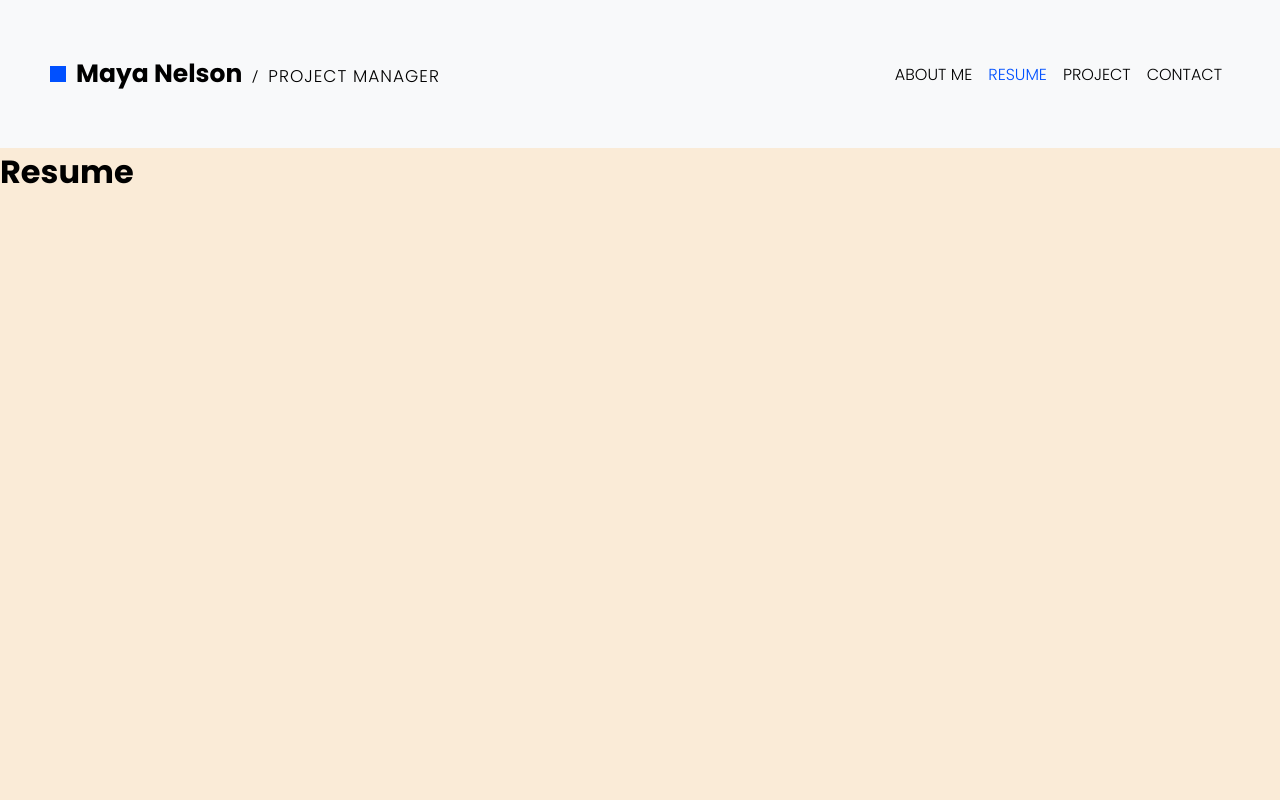
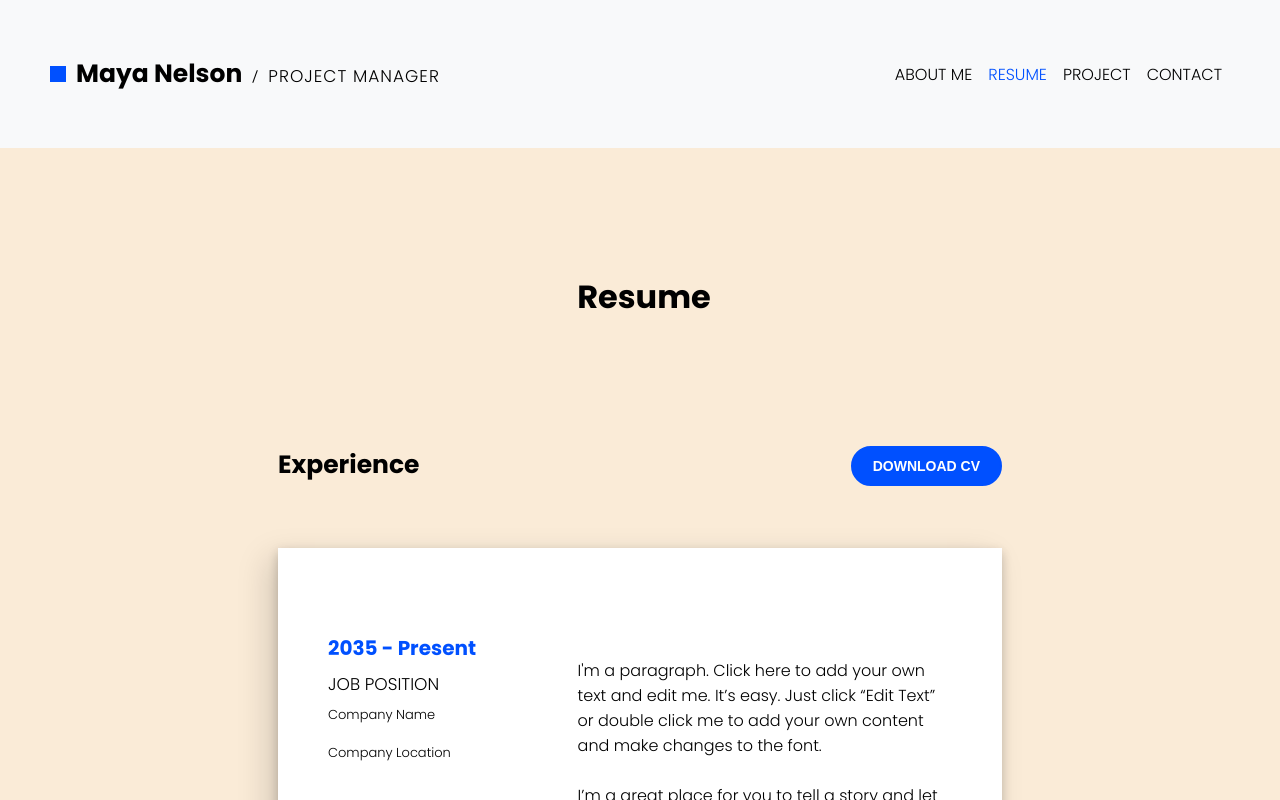
Before and after one commit to Nganha203/Porfolio, a React (Vite) app: page / in a window 1280 px wide. Both pictures are taken after a click on the element "RESUME". Shown: the top 800 px of the page. Built offline with nearby package versions, Linux system fonts and the light colour scheme.

Commit message:
Task4: Build page resume

```diff
--- a/src/component/Resume/Resume.jsx
+++ b/src/component/Resume/Resume.jsx
@@ -1,11 +1,129 @@
+import './resume.css'
+
 const Resume = () => {
+
+    const time_experience = ['2035 - Present', '2035 - 2035']
+    const time_education = ['2035 - Present', '2024 - 2025']
+
     return <div className="resume-page page">
         <div className="container">
             <div className="resume-container">
-                <h1>Resume</h1>
+                <div className="title-page">
+                    <span className="square-title"></span>
+                    <h1>Resume</h1>
+                </div>
+                <div className='cover-experience'>
+                    <div className='experience'>
+                        <div className='group-experience'>
+                            <p>Experience</p>
+                            <button>DOWNLOAD CV</button>
+                        </div>
+                    </div>
+                    <div className='description'>
+                        {
+                            time_experience.map((item) => (
+                                <div className="description-group">
+                                    <div className='time-company'>
+                                        <p><strong>{item}</strong></p>
+                                        <p>JOB POSITION</p>
+                                        <p>Company Name</p>
+                                        <p>Company Location</p>
+                                    </div>
+                                    <div className='content'>
+                                        <p>I'm a paragraph. Click here to add your own text and edit me. It’s easy. Just click “Edit Text” or double click me to add your own content and make changes to the font.</p>
+                                        <p>I’m a great place for you to tell a story and let your users know a little more about you.</p>
+                                    </div>
+
+                                </div>
+                            ))
+                        }
+
+                    </div>
+                </div>
+                <div className='cover-education'>
+                    <div className='experience'>
+                        <div className='group-experience'>
+                            <p>Education</p>
+                        </div>
+                    </div>
+                    <div className='description'>
+                        {
+                            time_education.map((item) => (
+                                <div className="description-group">
+                                    <div className='time-company'>
+                                        <p><strong>{item}</strong></p>
+                                        <p>UNIVERSITY NAME</p>
+                                        <p>Degree Level</p>
+                                        <p>University Location</p>
+                                    </div>
+                                    <div className='content'>
+                                        <p>I'm a paragraph. Click here to add your own text and edit me. It’s easy. Just click “Edit Text” or double click me to add your own content and make changes to the font.</p>
+                                        <p>I’m a great place for you to tell a story and let your users know a little more about you.</p>
+                                    </div>
+
+                                </div>
+                            ))
+                        }
+
+                    </div>
+                </div>
+                <div className='cover-skill'>
+                    <div className='skills'>
+                        <div>
+                            <div className="title">
+                                <p> <strong>Professional skillset</strong> </p>
+                            </div>
+                            <div className="skills-content">
+
+                                <div>
+                                    <span className='square-title'></span>
+                                    <span className='text-skill'>Entrepreneurial Mindset</span>
+                                </div>
+                                <div>
+                                    <span className='square-title'></span>
+                                    <span className='text-skill'>Go-to-Market Planning</span>
+                                </div>
+                                <div>
+                                    <span className='square-title'></span>
+                                    <span className='text-skill'>Teamwork & Collaboration</span>
+                                </div>
+                                <div>
+                                    <span className='square-title'></span>
+                                    <span className='text-skill'>Digital Analytics</span>
+                                </div>
+
+                            </div>
+                        </div>
+
+                        <div>
+                            <div className="title">
+                                <p> <strong>Languages</strong> </p>
+                            </div>
+                            <div className="skills-content">
+
+                                <div>
+                                    <span className='square-title'></span>
+                                    <span className='text-skill'>English (native)</span>
+                                </div>
+                                <div>
+                                    <span className='square-title'></span>
+                                    <span className='text-skill'>French (proficient)</span>
+                                </div>
+                                <div>
+                                    <span className='square-title'></span>
+                                    <span className='text-skill'>Spanish (proficient)</span>
+                                </div>
+
+                            </div>
+                        </div>
+                    </div>
+                </div>
+
             </div>
+
         </div>
     </div>
+
 }
 
 export default Resume
--- /dev/null
+++ b/src/component/Resume/resume.css
@@ -0,0 +1,132 @@
+.resume-page .title-page{
+    display: flex;
+    justify-content: center;
+    align-items: center;
+    padding: 125px 0;
+}
+.resume-container{
+    max-width: 1200px;
+    margin: 0 auto;
+    padding: 0 238px 10px 238px;
+}
+.title-page h1{
+    margin-left: 8px;
+}
+.cover-experience{
+    margin-bottom: 70px;
+}
+.experience .group-experience{
+    display: flex;
+    justify-content: space-between;
+    margin-bottom: 62px;
+}
+.group-experience p{
+    font-size: 25px;
+    font-weight: bold;
+}
+.group-experience button{
+    padding: 10px 20px;
+    background-color: rgb(0, 80, 255);
+    color: white;
+    border: 2px solid rgb(0, 80, 255);
+    border-radius: 20px;
+    font-weight: 600;
+    font-size: 14px;
+    transition: all ease .5s;
+}
+.group-experience button:hover{
+    cursor: pointer;
+    background-color: rgb(230 218 206);
+    color: black;
+}
+.description .description-group{
+    width: 100%;
+    background-color: white;
+    display: flex;
+    padding: 85px 50px;
+    margin-bottom: 30px;
+    box-shadow: -10px 10px 30px rgba(0,0,0,0.15), 0 4px 10px rgba(0,0,0,0.2);
+}
+.description-group .time-company{
+    flex: 4;
+    display: flex;
+    flex-direction: column;
+    gap: 8px;
+}
+.description-group .time-company p:nth-child(1){
+    color: rgb(0, 80, 255);
+    font-size: 20px;
+}
+.description-group .time-company p:nth-child(2){
+    font-size: 17px;
+    font-weight: 300;
+}
+.description-group .time-company p:nth-child(3){
+    font-weight: 300;
+    font-size: 13px;
+}
+.description-group .time-company p:nth-child(4){
+    font-weight: 300;
+    font-size: 13px;
+    margin-top: 10px;
+}
+.description-group .content{
+    font-weight: 300;
+    flex: 6;
+    flex-direction: column;
+    gap: 16px;
+}
+.description-group .content p{
+    margin-top: 25px;
+}
+.cover-education{
+    margin-bottom: 100px;
+}
+.skills{
+    background-color: white;
+    padding: 70px 40px;
+    margin: 20px 0 80px 0;
+    box-shadow: -10px 10px 30px rgba(0,0,0,0.15), 0 4px 10px rgba(0,0,0,0.2);
+}
+.skills .title{
+    font-size: 25px;
+    color: black;
+    margin-bottom: 20px;
+}
+.skills-content .text-skill{
+    font-weight: 300;
+    font-size: 13px;
+}
+.skills-content{
+    display: grid;
+    grid-template-columns: 1fr 2fr;
+    column-gap: 60px;
+    row-gap: 25px;
+}
+.skills-content div span:nth-child(1){
+    width: 12px;
+    height: 12px;
+    margin-right: 10px;
+}
+.skills > div:nth-child(1){
+    margin-bottom: 80px;
+}
+@media(max-width: 500px){
+    .resume-page .title-page{
+        padding: 70px 0;
+    }
+    .resume-container{
+        padding: 0 5px 10px 20px;
+    }
+    .description .description-group{
+        display: flex;
+        flex-direction: column;
+        padding: 40px 20px;
+    }
+    .skills-content{
+        display: grid;
+        grid-template-columns: 1fr;
+        column-gap: 60px;
+        row-gap: 25px;
+    }
+}
```
Also changed, not shown: src/global.css (+7 -0 lines).
